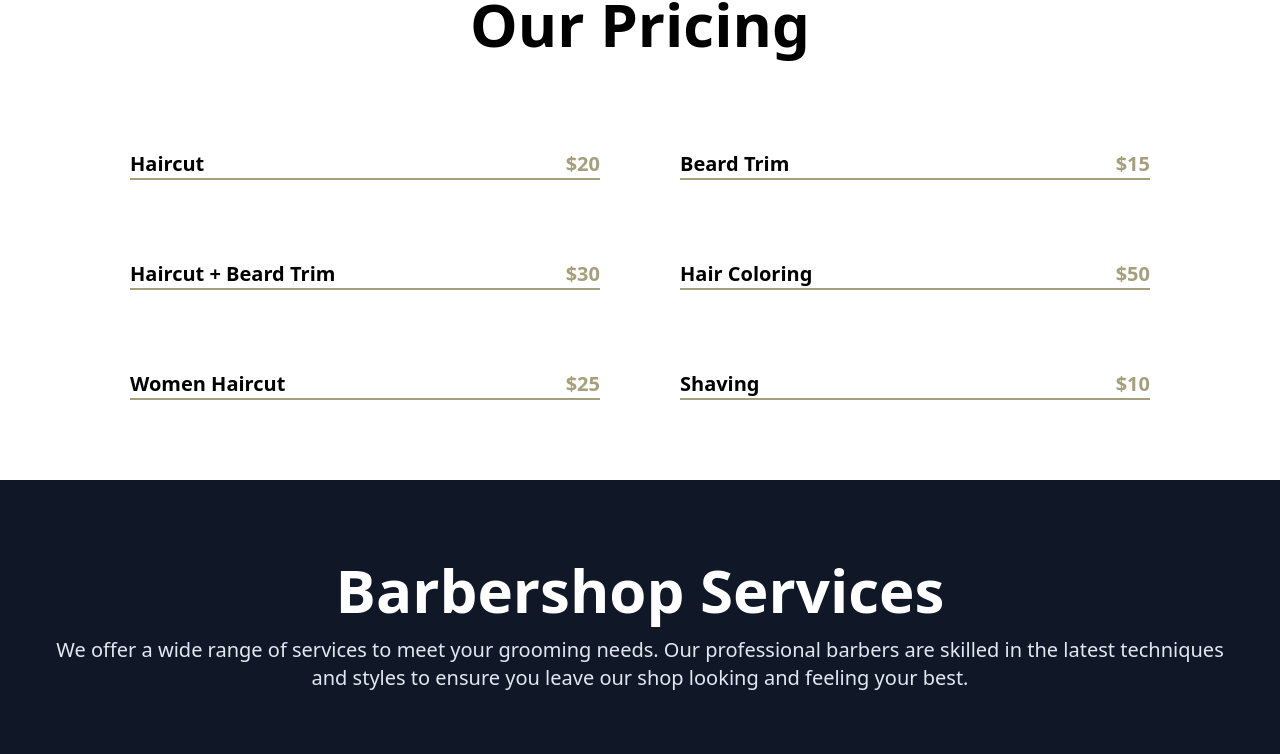
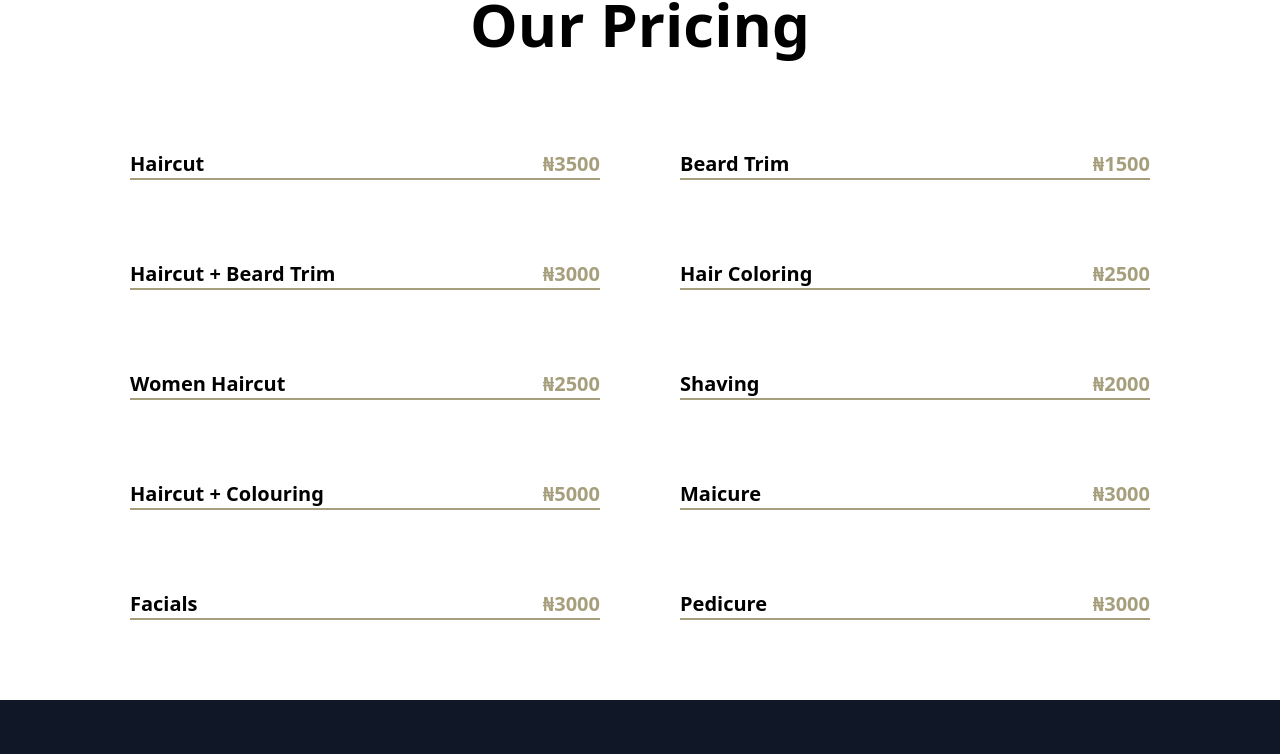
Before and after one commit to NaijaKriz/barbing-web, a React (Vite) app: page / in a window 1280 px wide. Shown: the part 1822-2576 px from the top of the page. Built offline with nearby package versions, Linux system fonts and the light colour scheme.

Commit message:
Updated pricing, about us and footers

```diff
--- a/src/components/Footer.jsx
+++ b/src/components/Footer.jsx
@@ -28,7 +28,7 @@
             </div>
           </div>
           <p className='text-lg text-center font-semibold text-slate-600'>
-            Designed and Developed by ChrisDotJs <br />&copy; 2024 Barber Shop. All rights reserved.
+            Designed and Developed by ChrisDotJs <br />&copy; 2026 Deedge. All rights reserved.
           </p>
     </section>
     <div data-aos='slide-right' data-aos-delay='200' className="bg-[#a69f7d] p-4 rounded-full hover:bg-black text-white cursor-pointer
--- a/src/sections/Pricing.jsx
+++ b/src/sections/Pricing.jsx
@@ -16,27 +16,43 @@
       <div className="grid grid-cols-1 md:grid-cols-2 justify-center items-center gap-20 w-[85%]">
         <div data-aos="zoom-in" className="flex justify-between items-center gap-6 border-b-2 border-[#a69f7d]">
           <h1 className="text-xl font-bold">Haircut</h1>
-          <p className="text-xl font-bold text-[#a69f7d]">$20</p>
+          <p className="text-xl font-bold text-[#a69f7d]">₦3500</p>
         </div>
         <div data-aos="zoom-in" className="flex justify-between items-center gap-6 border-b-2 border-[#a69f7d]">
           <h1 className="text-xl font-bold">Beard Trim</h1>
-          <p className="text-xl font-bold text-[#a69f7d]">$15</p>
+          <p className="text-xl font-bold text-[#a69f7d]">₦1500</p>
         </div>
         <div data-aos="zoom-in" className="flex justify-between items-center gap-6 border-b-2 border-[#a69f7d]">
           <h1 className="text-xl font-bold">Haircut + Beard Trim</h1>
-          <p className="text-xl font-bold text-[#a69f7d]">$30</p>
+          <p className="text-xl font-bold text-[#a69f7d]">₦3000</p>
         </div>
         <div data-aos="zoom-in" className="flex justify-between items-center gap-6 border-b-2 border-[#a69f7d]">
           <h1 className="text-xl font-bold">Hair Coloring</h1>
-          <p className="text-xl font-bold text-[#a69f7d]">$50</p>
+          <p className="text-xl font-bold text-[#a69f7d]">₦2500</p>
         </div>
         <div data-aos="zoom-in" className="flex justify-between items-center gap-6 border-b-2 border-[#a69f7d]">
           <h1 className="text-xl font-bold">Women Haircut</h1>
-          <p className="text-xl font-bold text-[#a69f7d]">$25</p>
+          <p className="text-xl font-bold text-[#a69f7d]">₦2500</p>
         </div>
         <div data-aos="zoom-in" className="flex justify-between items-center gap-6 border-b-2 border-[#a69f7d]">
           <h1 className="text-xl font-bold">Shaving</h1>
-          <p className="text-xl font-bold text-[#a69f7d]">$10</p>
+          <p className="text-xl font-bold text-[#a69f7d]">₦2000</p>
+        </div>
+        <div data-aos="zoom-in" className="flex justify-between items-center gap-6 border-b-2 border-[#a69f7d]">
+          <h1 className="text-xl font-bold">Haircut + Colouring</h1>
+          <p className="text-xl font-bold text-[#a69f7d]">₦5000</p>
+        </div>
+        <div data-aos="zoom-in" className="flex justify-between items-center gap-6 border-b-2 border-[#a69f7d]">
+          <h1 className="text-xl font-bold">Maicure</h1>
+          <p className="text-xl font-bold text-[#a69f7d]">₦3000</p>
+        </div>
+        <div data-aos="zoom-in" className="flex justify-between items-center gap-6 border-b-2 border-[#a69f7d]">
+          <h1 className="text-xl font-bold">Facials</h1>
+          <p className="text-xl font-bold text-[#a69f7d]">₦3000</p>
+        </div>
+        <div data-aos="zoom-in" className="flex justify-between items-center gap-6 border-b-2 border-[#a69f7d]">
+          <h1 className="text-xl font-bold">Pedicure</h1>
+          <p className="text-xl font-bold text-[#a69f7d]">₦3000</p>
         </div>
       </div>
     </section>
--- a/src/sections/Testimonials.jsx
+++ b/src/sections/Testimonials.jsx
@@ -21,7 +21,7 @@
     {
       image: simon,
       name: "Mike Johnson",
-     title: "Highly recommend this barber.",
+     title: "Highly recommend De Edge.",
     },
   ];
 
```
